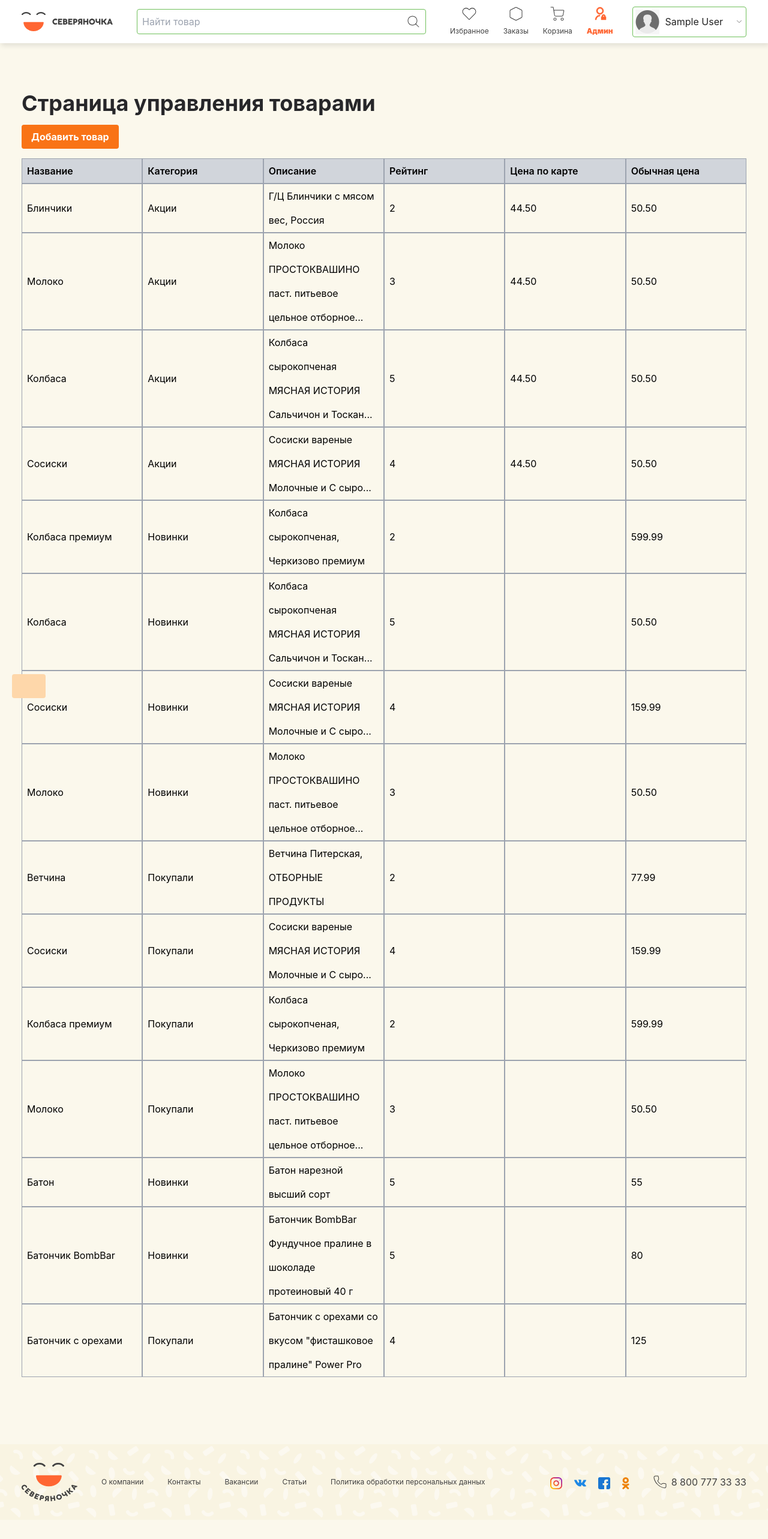
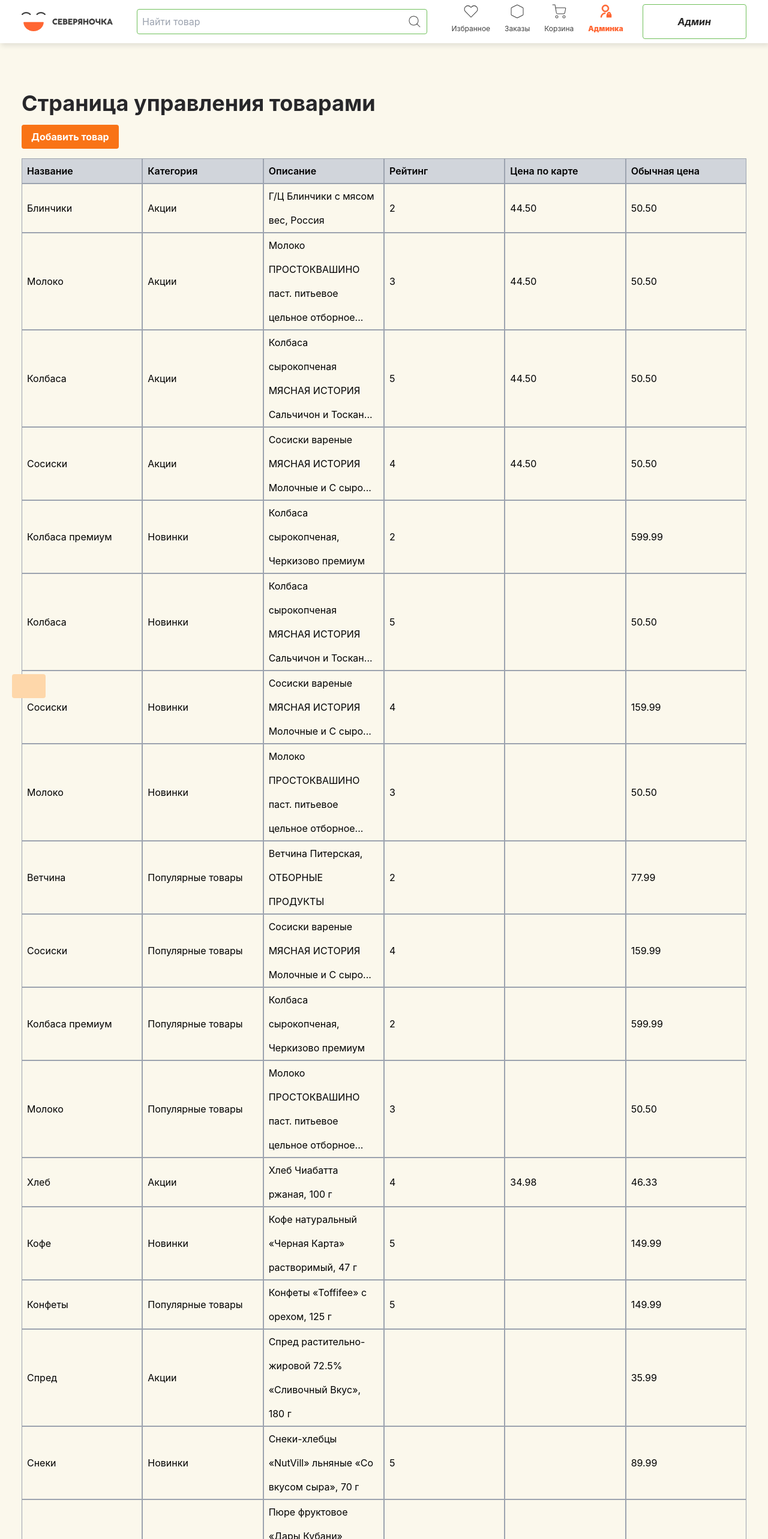
Before and after one commit to SergeyTr-developer/my-react-project, a React (Vite) app: page /admin in a window 1280 px wide. Shown: the top 2566 px of the page at 60% size. Before the commit the page ends 2534 px from the top, so only its background shows below. Built offline with nearby package versions, Linux system fonts and the light colour scheme; data requests are answered from the project's data file; sample sign-in values are in the browser's storage.

Commit message:
Добавил компонент Select, изменил в header название страницы Админка, поправил категории продуктов

```diff
--- a/db.json
+++ b/db.json
@@ -99,7 +99,7 @@
     {
       "id": "8",
       "name": "Ветчина",
-      "category": "Покупали",
+      "category": "Популярные товары",
       "description": "Ветчина Питерская,  ОТБОРНЫЕ ПРОДУКТЫ",
       "rating": "2",
       "card": "",
@@ -111,7 +111,7 @@
     {
       "id": "9",
       "name": "Сосиски",
-      "category": "Покупали",
+      "category": "Популярные товары",
       "description": "Сосиски вареные МЯСНАЯ ИСТОРИЯ Молочные и С сыро...",
       "rating": "4",
       "card": "",
@@ -123,7 +123,7 @@
     {
       "id": "10",
       "name": "Колбаса премиум",
-      "category": "Покупали",
+      "category": "Популярные товары",
       "description": "Колбаса сырокопченая, Черкизово премиум",
       "rating": "2",
       "card": "",
@@ -135,7 +135,7 @@
     {
       "id": "11",
       "name": "Молоко",
-      "category": "Покупали",
+      "category": "Популярные товары",
       "description": "Молоко ПРОСТОКВАШИНО паст. питьевое цельное отборное...",
       "rating": "3",
       "card": "",
@@ -145,36 +145,102 @@
       "quantity": 1
     },
     {
-      "name": "Батон",
-      "category": "Новинки",
-      "description": "Батон нарезной высший сорт",
-      "card": "",
-      "regular": "55",
-      "rating": "5",
-      "imgSrc": "https://kartinki.pics/uploads/posts/2022-03/thumbs/1647509020_13-kartinkin-net-p-baton-kartinki-14.jpg",
-      "quantity": 1,
-      "id": "c97b"
-    },
-    {
-      "id": "f411",
-      "name": "Батончик BombBar",
-      "category": "Новинки",
-      "description": "Батончик BombBar Фундучное пралине в шоколаде протеиновый 40 г",
-      "card": "",
-      "regular": "80",
-      "rating": "5",
-      "imgSrc": "https://main-cdn.sbermegamarket.ru/big2/hlr-system/-34/198/138/251/519/48/100028795549b0.jpg",
+      "id": "4de6",
+      "name": "Хлеб",
+      "category": "Акции",
+      "description": "Хлеб Чиабатта ржаная, 100 г",
+      "card": "34.98",
+      "regular": "46.33",
+      "rating": "4",
+      "imgSrc": "https://api.yarcheplus.ru/thumbnail/768x768/52/119/52119.webp",
       "quantity": 1
     },
     {
-      "id": "8dbd",
-      "name": "Батончик с орехами",
-      "category": "Покупали",
-      "description": "Батончик с орехами со вкусом \"фисташковое пралине\" Power Pro",
+      "id": "e4fa",
+      "name": "Кофе",
+      "category": "Новинки",
+      "description": "Кофе натуральный «Черная Карта» растворимый, 47 г",
       "card": "",
-      "regular": "125",
+      "regular": "149.99",
+      "rating": "5",
+      "imgSrc": "https://api.yarcheplus.ru/thumbnail/768x768/48/752/48752.webp",
+      "quantity": 1
+    },
+    {
+      "id": "cc74",
+      "name": "Конфеты ",
+      "category": "Популярные товары",
+      "description": "Конфеты «Toffifee» с орехом, 125 г",
+      "card": "",
+      "regular": "149.99",
+      "rating": "5",
+      "imgSrc": "https://api.yarcheplus.ru/thumbnail/768x768/49/358/49358.webp",
+      "quantity": 1
+    },
+    {
+      "name": "Спред",
+      "category": "Акции",
+      "description": "Спред растительно-жировой 72.5% «Сливочный Вкус», 180 г",
+      "card": "",
+      "regular": "35.99",
+      "rating": "",
+      "imgSrc": "https://api.yarcheplus.ru/thumbnail/768x768/46/187/46187.webp",
+      "quantity": 1,
+      "id": "12ab"
+    },
+    {
+      "name": "Снеки",
+      "category": "Новинки",
+      "description": "Снеки-хлебцы «NutVill» льняные «Со вкусом сыра», 70 г",
+      "card": "",
+      "regular": "89.99",
+      "rating": "5",
+      "imgSrc": "https://api.yarcheplus.ru/thumbnail/768x768/49/837/49837.webp",
+      "quantity": 1,
+      "id": "9a65"
+    },
+    {
+      "name": "Пюре фруктовое",
+      "category": "Новинки",
+      "description": "Пюре фруктовое «Дары Кубани» Фруктовый салатик, 90 г",
+      "card": "",
+      "regular": "37",
+      "rating": "",
+      "imgSrc": "https://api.yarcheplus.ru/thumbnail/768x768/44/371/44371.webp",
+      "quantity": 1,
+      "id": "5bd0"
+    },
+    {
+      "name": "Вафельный сэндвич",
+      "category": "Новинки",
+      "description": "Вафельный сэндвич «Яшкино» с какао и молочной начинкой, 168 г",
+      "card": "",
+      "regular": "82.97",
       "rating": "4",
-      "imgSrc": "http://sportlane.ru/upload/iblock/ae8/8v0vshipzhxfym2w0tcx97q3vz712fs1.png",
+      "imgSrc": "https://api.yarcheplus.ru/thumbnail/768x768/47/353/47353.webp",
+      "quantity": 1,
+      "id": "6ae2"
+    },
+    {
+      "id": "f056",
+      "name": "Тропическая смесь",
+      "category": "Новинки",
+      "description": "Тропическая смесь «Good fruit» манго, ананас, маракуйя, 300 г",
+      "card": "",
+      "regular": "147.99",
+      "rating": "5",
+      "imgSrc": "https://api.yarcheplus.ru/thumbnail/768x768/50/014/50014.webp",
+      "quantity": 1
+    },
+    {
+      "id": "729e",
+      "name": "Кешью",
+      "category": "Популярные товары",
+      "description": "Кешью «Nut Story» жареный, 150 г",
+      "card": "",
+      "regular": "289.99",
+      "rating": "5",
+      "imgSrc": "https://api.yarcheplus.ru/thumbnail/768x768/49/703/49703.webp",
       "quantity": 1
     }
   ],
--- a/package.json
+++ b/package.json
@@ -11,6 +11,7 @@
     "preview": "vite preview"
   },
   "dependencies": {
+    "classnames": "^2.5.1",
     "json-server": "^1.0.0-beta.1",
     "react": "^18.3.1",
     "react-dom": "^18.3.1",
--- a/src/components/ui/Header/Header.jsx
+++ b/src/components/ui/Header/Header.jsx
@@ -258,7 +258,7 @@
                     ></path>
                   </svg>
 
-                  <span className="font-black">Админ</span>
+                  <span className="font-black ">Админка</span>
                 </button>
               )}
             </div>
@@ -267,54 +267,19 @@
                 onClick={handleOpenModal}
                 className={styles['authorization-button']}
               >
-                <div>
-                  <img
-                    className="max-w-none"
-                    src="../assets/products/roger-berry-avatar-placeholder-11562991561rbrfzlng6h.png"
-                    alt="avatar-image"
-                  />
-                </div>
+                <span className="w-10 h-10"></span>
                 <span>Войти</span>
-                <svg
-                  className={styles['pl-10']}
-                  xmlns="http://www.w3.org/2000/svg"
-                  viewBox="0 0 24 24"
-                  fill="none"
-                  stroke="rgb(35, 35, 35)"
-                  strokeLinecap="round"
-                  strokeLinejoin="round"
-                  width="24"
-                  height="24"
-                >
-                  <polyline points="6 9 12 15 18 9" />
-                </svg>
+                <span className="w-10 h-10"></span>
               </button>
             ) : (
               <button
                 onClick={onLogout}
                 className={styles['authorization-button']}
               >
-                <div>
-                  <img
-                    className="max-w-none"
-                    src="../assets/products/roger-berry-avatar-placeholder-11562991561rbrfzlng6h.png"
-                    alt="avatar-image"
-                  />
-                </div>
-                <span>{user.name}</span>
-                <svg
-                  className={styles['pl-10']}
-                  xmlns="http://www.w3.org/2000/svg"
-                  viewBox="0 0 24 24"
-                  fill="none"
-                  stroke="rgb(35, 35, 35)"
-                  strokeLinecap="round"
-                  strokeLinejoin="round"
-                  width="24"
-                  height="24"
-                >
-                  <polyline points="6 9 12 15 18 9" />
-                </svg>
+                <span className="w-10 h-10"></span>
+
+                {user?.role === 'admin' ? 'Админ' : user?.name}
+                <span className="w-10 h-10"></span>
               </button>
             )}
           </div>
--- a/src/components/ui/Header/Header.module.css
+++ b/src/components/ui/Header/Header.module.css
@@ -62,7 +62,7 @@
 }
 
 .search__input {
-  color: rgb(143, 143, 143);
+  /* color: rgb(143, 143, 143); */
   font-size: 16px;
   font-weight: 400;
   border: none;
@@ -133,13 +133,11 @@
   gap: 10px;
   font-size: 100%;
   color: rgb(35, 35, 35);
+  font-weight: bold;
   background-color: transparent;
   border: 1px solid rgb(112, 192, 91);
   border-radius: 4px;
   outline: none;
-  padding: 4px;
+  padding: 8px;
+  font-style: italic;
 }
-
-.pl-10 {
-  padding-left: 10px;
-}
--- /dev/null
+++ b/src/components/ui/Select/Select.jsx
@@ -0,0 +1,159 @@
+import { useState, useEffect, useRef } from 'react'
+import { GoChevronDown } from 'react-icons/go'
+import classNames from 'classnames'
+
+/**
+ * Компонент выпадающего списка.
+ * @param {Object} props - Свойства компонента.
+ * @param {Array} props.options - Массив объектов-опций для выбора (Обязательный).
+ * @param {Object} props.options.name - Имя выпадающего списка (Обязательный).
+ * @param {string} props.name - Уникальное имя элемента (Обязательный).
+ * @param {boolean} props.disabled - Элемент активен/неактивен.
+ * @param {string} props.label - Подпись элемента формы.
+ * @param {string} props.defaultValue - Дефолтное значение компонента.
+ * @param {boolean} props.required - Поле обязательно к заполнению.
+ * @param {MouseEvent} onChange - Событие на изменение выбранного пункта меню.
+ */
+const Select = ({
+  options,
+  disabled,
+  label,
+  name,
+  onChange,
+  defaultValue,
+  required,
+}) => {
+  // Стили компонента
+  const selectClasses = classNames(
+    'relative inline-block w-full'
+    // required && error ? 'border-red-500' : ''
+  )
+
+  // Состояние, отвечающее за открытие/закрытие списка
+  const [isOpen, setIsOpen] = useState(false)
+
+  // Состояние, отвечающее за выбранную опцию
+  const [selectedOption, setSelectedOption] = useState(defaultValue || '')
+
+  // Реф для доступа к DOM-элементу списка
+  const selectRef = useRef(null)
+
+  /**
+   * Обработчик открытия/закрытия списка.
+   */
+  const handleToggle = () => {
+    setIsOpen(!isOpen)
+  }
+
+  /**
+   * Обработчик клика по опции списка.
+   * @param {Object} option - Выбранная опция.
+   */
+  const handleOptionClick = (option) => {
+    if (option?.value !== selectedOption) {
+      setSelectedOption(option?.value)
+
+      // Создаем объект события, аналогичный событию изменения формы
+      const event = {
+        target: {
+          name, // Название поля формы
+          value: option?.value, // Значение выбранной опции
+        },
+      }
+
+      onChange && onChange(event)
+    }
+
+    setIsOpen(false)
+  }
+
+  /**
+   * Обработчик клика вне компонента для закрытия списка.
+   * @param {Object} event - Событие клика.
+   */
+  const handleClickOutside = (event) => {
+    if (selectRef.current && !selectRef.current.contains(event.target)) {
+      setIsOpen(false)
+    }
+  }
+
+  /**
+   * Обработчик нажатия клавиши.
+   * @param {Object} event - Событие нажатия клавиши.
+   */
+  const handleKeyPress = (event) => {
+    switch (event.key) {
+      case 'Escape':
+        setIsOpen(false)
+        break
+      case 'Enter':
+        setIsOpen(false)
+        break
+      default:
+        break
+    }
+  }
+
+  /**
+   * Эффект для установки начального значения и добавления слушателя событий при загрузке компонента.
+   */
+  useEffect(() => {
+    setSelectedOption(defaultValue || 'Выберите категорию:')
+
+    document.addEventListener('click', handleClickOutside)
+    document.addEventListener('keydown', handleKeyPress)
+
+    return () => {
+      document.removeEventListener('click', handleClickOutside)
+      document.removeEventListener('keydown', handleKeyPress)
+    }
+  }, [defaultValue])
+
+  return (
+    <div className={selectClasses} ref={selectRef}>
+      <label
+        className="block text-gray-700 text-sm font-bold mb-2"
+        htmlFor={name}
+      >
+        {label}
+        {required && <span className="text-red-500">*</span>}
+      </label>
+      <input
+        disabled={disabled}
+        type="text"
+        required={required}
+        value={selectedOption}
+        onClick={handleToggle}
+        readOnly
+        className={`${
+          disabled
+            ? ' shadow cursor-not-allowed w-full py-2 px-3 text-gray-700 bg-gray-200 appearance-none border rounded focus:outline-none focus:shadow-outline'
+            : 'max-w-80 w-full cursor-pointer border focus:outline-none focus:border-orange-500 p-2 rounded-md '
+        }`}
+      />
+      <GoChevronDown
+        className={`absolute top-1/2 mt-[4px] right-3 transform transition-transform ${
+          isOpen ? 'rotate-180' : ''
+        } cursor-pointer ${
+          disabled ? 'pointer-events-none cursor-not-allowed' : ''
+        }`}
+        onClick={() => handleToggle()}
+      />
+      {isOpen && (
+        <div className="absolute w-full mt-2 py-2 bg-white border shadow-md rounded-md">
+          {options.map((option, index) => (
+            <div
+              key={index}
+              onClick={() => handleOptionClick(option)}
+              className="cursor-pointer p-2 hover:bg-gray-100 rounded-md"
+            >
+              {option?.value}
+            </div>
+          ))}
+        </div>
+      )}
+    </div>
+  )
+}
+
+export default Select
--- a/src/pages/Admin.jsx
+++ b/src/pages/Admin.jsx
@@ -4,8 +4,17 @@
 import Table from '../components/ui/Table/Table'
 import useItemsStore from '../store/useItemsStore'
 import { Alert } from '../components/ui/Alert/Alert'
+import Select from '../components/ui/Select/Select'
 
 const Admin = () => {
+  // Категория товаров для выпадающего списка
+  const productsCategory = [
+    { name: 'Выберите категорию:', value: 'Выберите категорию:' },
+    { name: 'Акции', value: 'Акции' },
+    { name: 'Новинки', value: 'Новинки' },
+    { name: 'Популярные товары', value: 'Популярные товары' },
+  ]
+
   // Стейт для скрытия/показа компонента Drawer
   const [isDrawerOpen, setDrawerOpen] = useState(false)
 
@@ -44,6 +53,21 @@
    */
   const handleFormSubmit = (event) => {
     event.preventDefault()
+
+    // Проверка, что категория выбрана корректно
+    if (
+      !formValues.name ||
+      !formValues.category ||
+      formValues.category === 'Выберите категорию:'
+    ) {
+      setDrawerOpen(false)
+      setAlertState({
+        isOpen: true,
+        message:
+          'Пожалуйста, заполните название товара и выберите корректную категорию.',
+      })
+      return // Останавливаем выполнение функции, если обязательные поля не заполнены
+    }
 
     if (selectedValue) {
       // Если товар выбран, редактируем его
@@ -197,7 +221,7 @@
                     Название товара
                   </label>
                   <input
-                    className="shadow read-only:bg-gray-200 read-only:cursor-not-allowed appearance-none border rounded w-full py-2 px-3 text-gray-700 leading-tight focus:outline-none focus:shadow-outline"
+                    className="shadow read-only:bg-gray-200 read-only:cursor-not-allowed appearance-none border rounded w-full py-2 px-3 text-gray-700  focus:outline-none focus:shadow-outline"
                     name="name"
                     type="text"
                     defaultValue={selectedValue?.name || formValues?.name}
@@ -207,22 +231,15 @@
                   />
                 </div>
                 <div className="mb-4">
-                  <label
-                    className="block text-gray-700 text-sm font-bold mb-2"
-                    htmlFor="category"
-                  >
-                    Категория товара
-                  </label>
-                  <input
-                    className="shadow read-only:bg-gray-200 read-only:cursor-not-allowed appearance-none border rounded w-full py-2 px-3 text-gray-700 leading-tight focus:outline-none focus:shadow-outline"
+                  <Select
+                    onChange={handleInput}
+                    label="Категория товара"
+                    options={productsCategory}
                     name="category"
-                    type="text"
                     defaultValue={
                       selectedValue?.category || formValues?.category
                     }
-                    onChange={handleInput}
-                    placeholder="Введите категорию"
-                    readOnly={!isEditing}
+                    disabled={!isEditing}
                   />
                 </div>
                 <div className="mb-4">
@@ -232,8 +249,8 @@
                   >
                     Описание товара
                   </label>
-                  <input
-                    className="shadow read-only:bg-gray-200 read-only:cursor-not-allowed appearance-none border rounded w-full py-2 px-3 text-gray-700 leading-tight focus:outline-none focus:shadow-outline"
+                  <textarea
+                    className="shadow read-only:bg-gray-200 read-only:cursor-not-allowed appearance-none border rounded w-full py-2 px-3 text-gray-700  focus:outline-none focus:shadow-outline resize-none"
                     name="description"
                     type="text"
                     defaultValue={
@@ -253,7 +270,7 @@
                     Цена по карте
                   </label>
                   <input
-                    className="shadow read-only:bg-gray-200 read-only:cursor-not-allowed appearance-none border rounded w-full py-2 px-3 text-gray-700 leading-tight focus:outline-none focus:shadow-outline"
+                    className="shadow read-only:bg-gray-200 read-only:cursor-not-allowed appearance-none border rounded w-full py-2 px-3 text-gray-700  focus:outline-none focus:shadow-outline"
                     name="card"
                     type="number"
                     defaultValue={selectedValue?.card || formValues?.card}
@@ -271,7 +288,7 @@
                     Обычная цена
                   </label>
                   <input
-                    className="shadow read-only:bg-gray-200 read-only:cursor-not-allowed appearance-none border rounded w-full py-2 px-3 text-gray-700 leading-tight focus:outline-none focus:shadow-outline"
+                    className="shadow read-only:bg-gray-200 read-only:cursor-not-allowed appearance-none border rounded w-full py-2 px-3 text-gray-700  focus:outline-none focus:shadow-outline"
                     name="regular"
                     type="number"
                     defaultValue={selectedValue?.regular || formValues?.regular}
@@ -289,7 +306,7 @@
                     Рейтинг
                   </label>
                   <input
-                    className="shadow read-only:bg-gray-200 read-only:cursor-not-allowed appearance-none border rounded w-full py-2 px-3 text-gray-700 leading-tight focus:outline-none focus:shadow-outline"
+                    className="shadow read-only:bg-gray-200 read-only:cursor-not-allowed appearance-none border rounded w-full py-2 px-3 text-gray-700  focus:outline-none focus:shadow-outline"
                     name="rating"
                     type="number"
                     defaultValue={selectedValue?.rating || formValues?.rating}
@@ -307,7 +324,7 @@
                     Изображение
                   </label>
                   <input
-                    className="shadow read-only:bg-gray-200 read-only:cursor-not-allowed appearance-none border rounded w-full py-2 px-3 text-gray-700 leading-tight focus:outline-none focus:shadow-outline"
+                    className="shadow read-only:bg-gray-200 read-only:cursor-not-allowed appearance-none border rounded w-full py-2 px-3 text-gray-700  focus:outline-none focus:shadow-outline"
                     name="imgSrc"
                     type="url"
                     defaultValue={selectedValue?.imgSrc || formValues?.imgSrc}
--- a/src/pages/Home.jsx
+++ b/src/pages/Home.jsx
@@ -40,8 +40,6 @@
         : 'Товар добавлен в избранное.Нажмите,чтобы перейти к списку.',
     })
   }
-
-
 
   return (
     <>
--- a/src/store/useProductsStore.js
+++ b/src/store/useProductsStore.js
@@ -42,7 +42,7 @@
       )
 
       const purchasedProducts = products.filter(
-        (product) => product.category === 'Покупали'
+        (product) => product.category === 'Популярные товары'
       )
 
       set({ products, promotionsProducts, newProducts, purchasedProducts })
```
